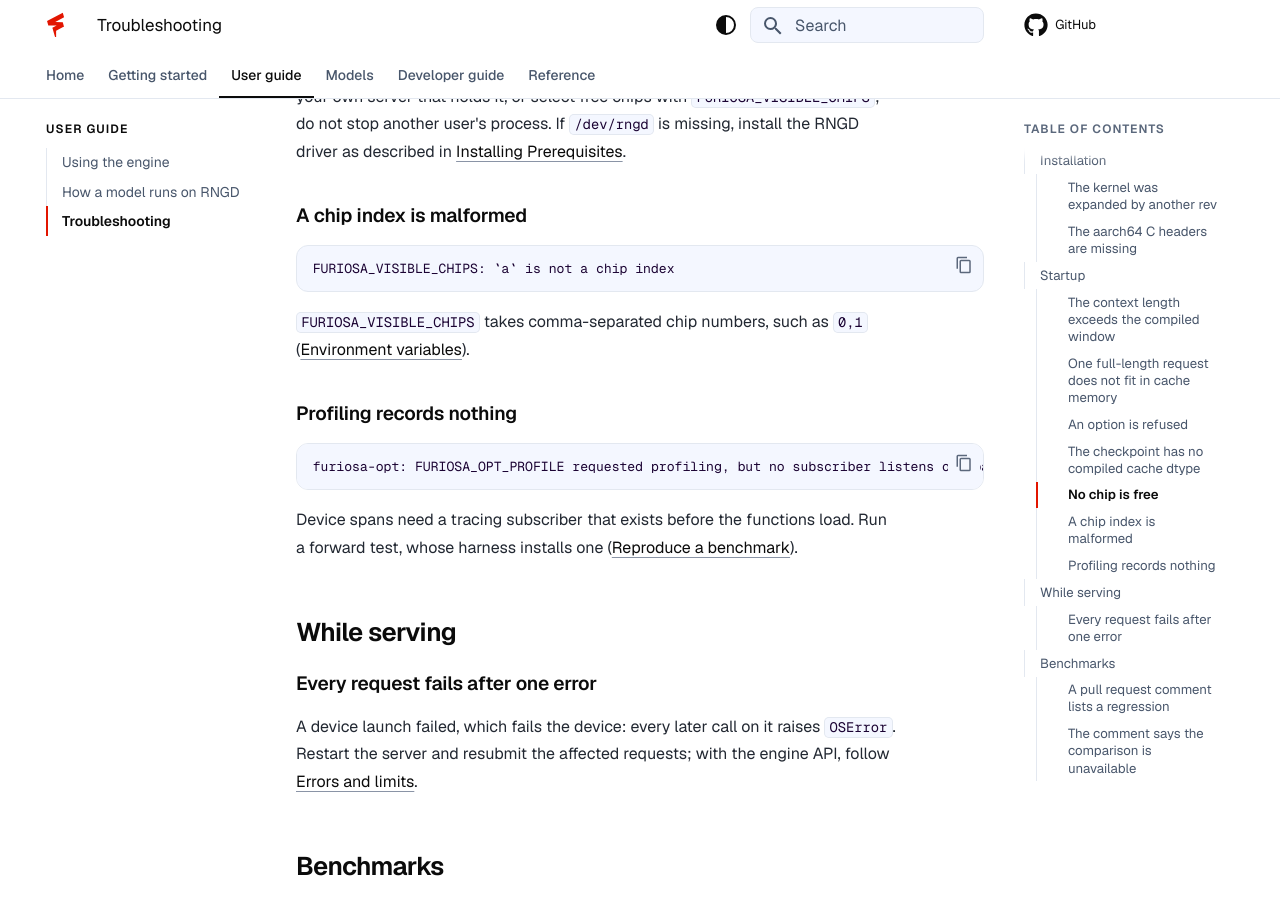
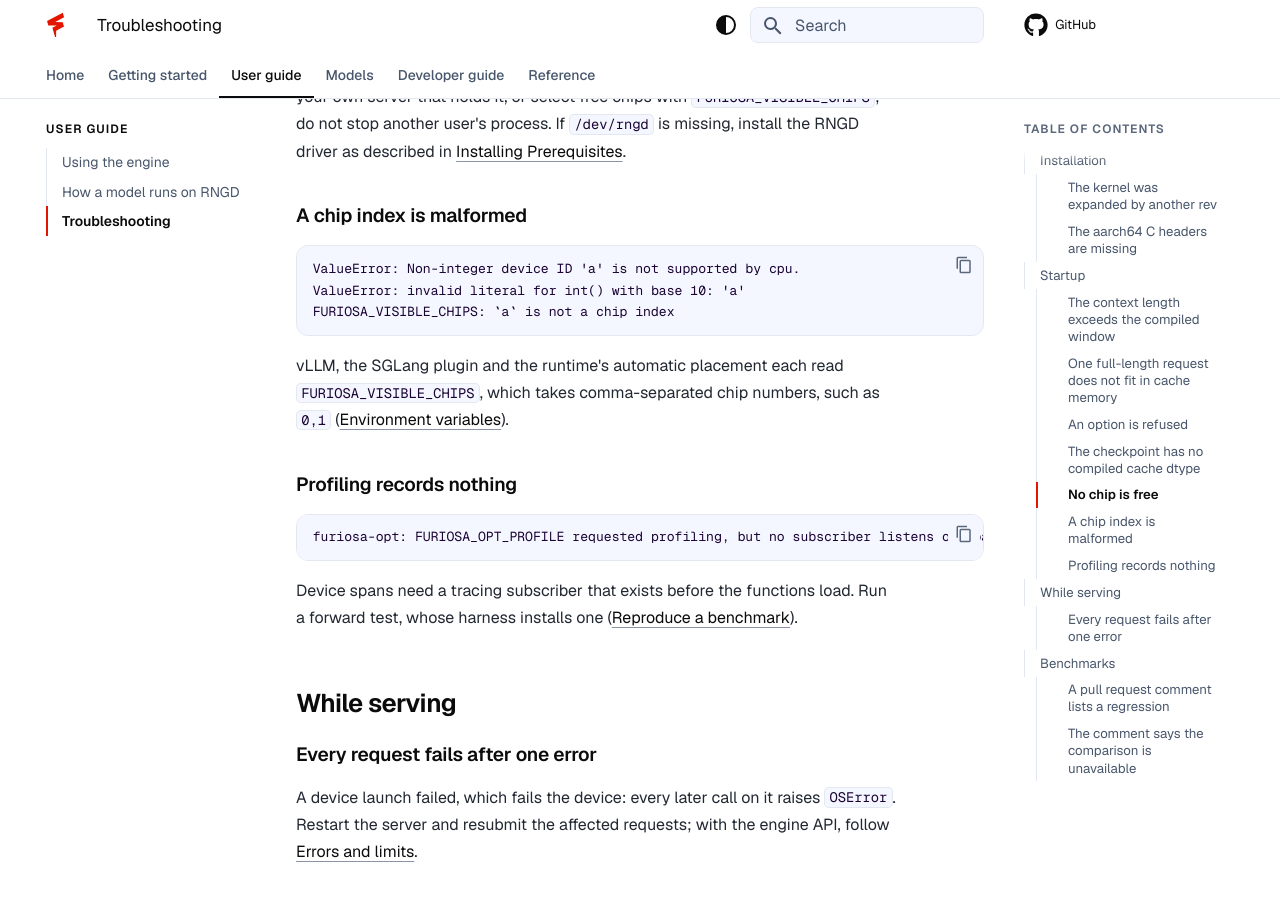
Before and after one commit to furiosa-ai/furiosa-opt-models, an MkDocs documentation site: the page built from docs/reference/troubleshooting.md, in a window 1280 px wide and 900 px high, scrolled down 1843 px. Built offline with MkDocs 1.6.1 and Material for MkDocs 9.7.7, drawn with Linux system fonts in a browser that asks for light colours; comment, search, counter and statistics services are not loaded.

Commit message:
Describe how each reader of FURIOSA_VISIBLE_CHIPS maps it to chips
The plugins open the listed chip at their device index, through vLLM's device mapping and the
SGLang plugin's own, and only a Rust `Topology` placement chooses from the list; the
troubleshooting entry quoted that placement's message alone, which no plugin raises.

````diff
--- a/docs/reference/troubleshooting.md
+++ b/docs/reference/troubleshooting.md
@@ -74,10 +74,12 @@ If `/dev/rngd` is missing, install the RNGD driver as described in [Installing P
 ### A chip index is malformed
 
 ```text
+ValueError: Non-integer device ID 'a' is not supported by cpu.
+ValueError: invalid literal for int() with base 10: 'a'
 FURIOSA_VISIBLE_CHIPS: `a` is not a chip index
 ```
 
-`FURIOSA_VISIBLE_CHIPS` takes comma-separated chip numbers, such as `0,1` ([Environment variables](environment.md)).
+vLLM, the SGLang plugin and the runtime's automatic placement each read `FURIOSA_VISIBLE_CHIPS`, which takes comma-separated chip numbers, such as `0,1` ([Environment variables](environment.md)).
 
 ### Profiling records nothing
 
````
Also changed, not shown: docs/reference/environment.md (+1 -1 lines).
